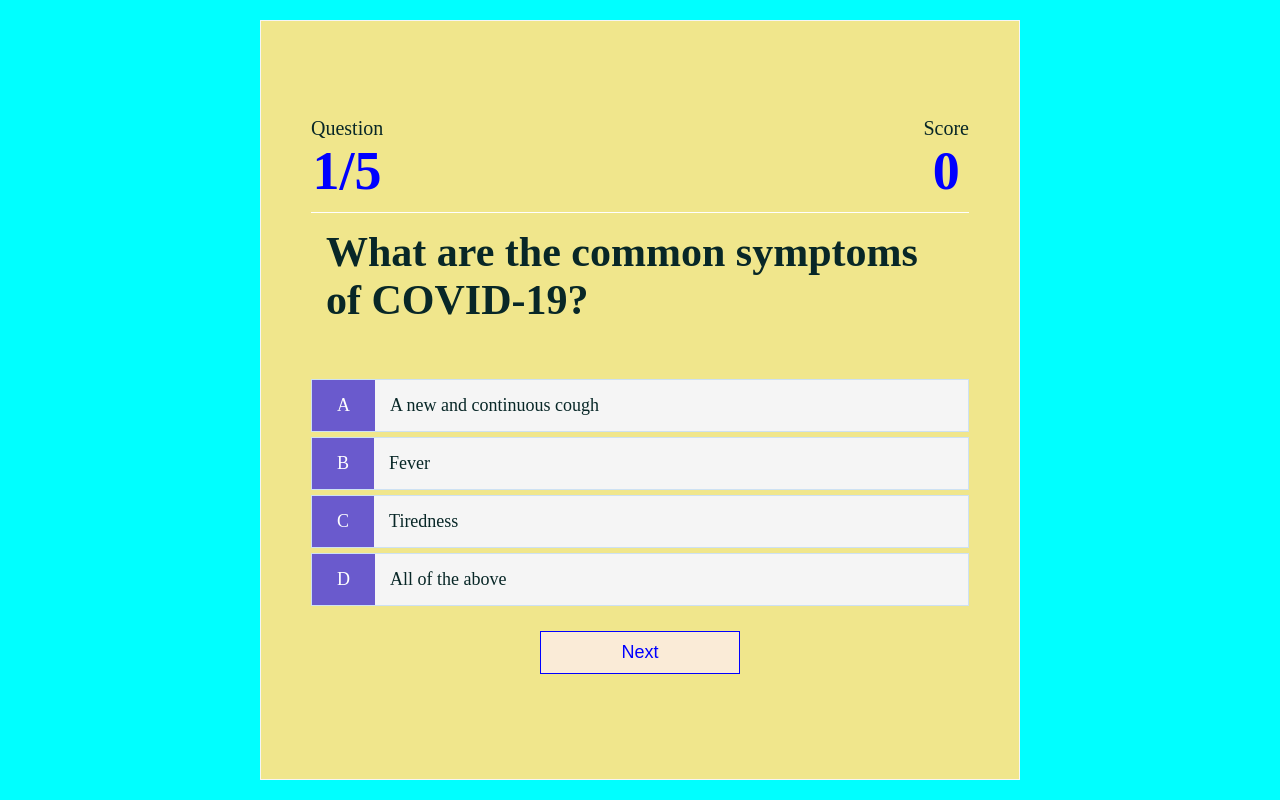
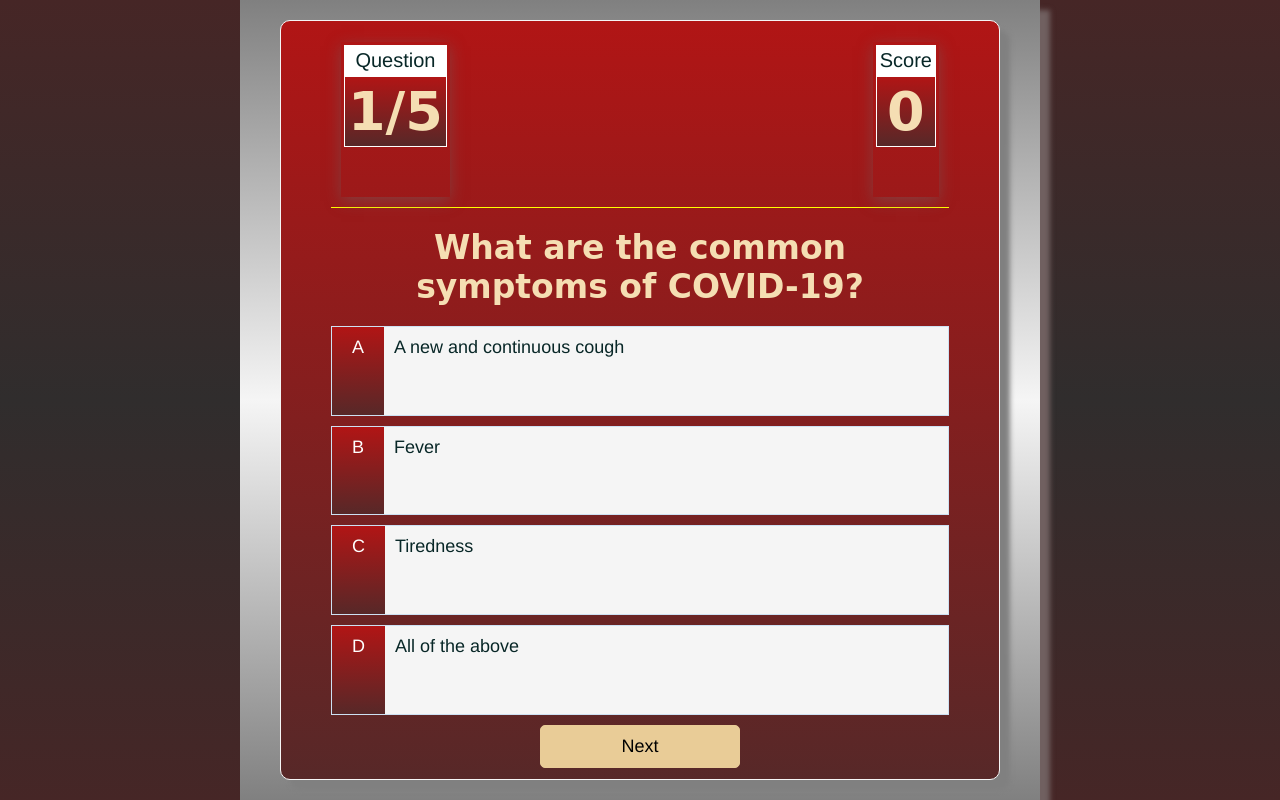
Before and after one commit to Gentlekboy/Front-End-Task-4, a plain HTML site: page quiz.html in a window 1280 px wide. Drawn offline with Linux system fonts and the light colour scheme.

Commit message:
Added Styling

```diff
--- a/quiz.css
+++ b/quiz.css
@@ -2,18 +2,67 @@
   box-sizing: border-box;
 }
 
+/*HEAD DISPLAY*/
+
+#head-display{
+  display: flex;
+  justify-content: space-between;
+  width: 100%;
+  height: 23.25%;
+  border-bottom: 0.1rem solid yellow;
+  padding: 1rem;
+  margin-top: 1rem;
+  margin-bottom: 1rem;
+}
+
+.head-display-prefix{
+  border: 0.1rem solid white;
+  padding: 0.3rem;
+  font-size: 2rem;
+  text-align: center;
+  background-color: white;
+}
+
+.head-display-main-text{
+  text-align: center;
+  border: 0.1rem solid white;
+  padding: 0.3rem;
+  background-image: linear-gradient( rgb(177, 21, 21), rgb(87, 40, 40));
+}
+
+#head-display-item{
+  padding: 0.3rem;
+  box-shadow: 0 0.4rem 1.4rem 0 rgb(112, 96, 96, 0.5);
+}
+
+#question{
+  display: block;
+  width: 100%;
+  text-align: center;
+  padding: 1rem;
+  margin: auto;
+}
+
 #quiz{
   border: 0.1rem solid whitesmoke;
-  padding: 5rem;
+  padding: 0.1rem 5rem;
   width: 100%;
   height: 100%;
-  background-color: khaki;
+  border-radius: 1rem;
+  box-shadow: 1rem 1rem 0.5rem gray;
+  background-image: linear-gradient( rgb(177, 21, 21), rgb(87, 40, 40));
+}
+
+#opt{
+  width: 100%;
+  height: 100%;
+  margin-top: 1rem;
 }
 
 .option{
   display: flex;
-  margin-bottom: 0.5rem;
   width: 100%;
+  height: 100%;
   font-size: 1.8rem;
   border: 0.1rem solid rgb(86, 165, 235, 0.25);
   background-color: whitesmoke;
@@ -22,19 +71,23 @@
 .option:hover{
   cursor: pointer;
   box-shadow: 0 0.4rem 1.4rem 0 rgb(85, 185, 215, 0.5);
-  transform: translateY(-0.1rem);
-  transition: transform 150ms;
+  transform: translateY(-0.4rem);
+  transition: transform 200ms;
 }
 
 .option-alphabet{
-  padding: 1.5rem 2.5rem;
-  background-color: slateblue;
+  display: block;
+  padding: 1rem 2rem;
+  background-image: linear-gradient( rgb(177, 21, 21), rgb(87, 40, 40));
   color: white;
+  height: auto;
 }
 
 .option-text{
-  padding: 1.5rem;
+  display: block;
+  padding: 1rem;
   width: 100%;
+  height: auto;
 }
 
 .correct{
@@ -44,7 +97,3 @@
 .incorrect{
   background-color: red;
 }
-
-.btn{
-  margin-top: 2rem;
-}
--- a/style.css
+++ b/style.css
@@ -1,5 +1,5 @@
 :root{
-  background-color: aqua;
+  background-image: linear-gradient(rgb(70, 38, 38), rgb(48, 45, 45), rgb(70, 38, 38));
   font-size: 62.5%;
 }
 
@@ -10,41 +10,48 @@
   color: rgb(8, 39, 39);
 }
 
-h1, h2, h3, h4{
-  margin-bottom: 1rem;
-}
-
+/*TEXTS*/
 h1{
+  font-family: cursive;
   font-size: 5.4rem;
-  color: blue;
+  color: wheat;
   margin-bottom: 5rem;
-}
-
-h1 > span{
-  font-size: 2.4rem;
-  font-weight: 500;
+  padding: 1rem;
+  text-align: center;
 }
 
 h2{
-  font-size: 4.2rem;
-  font-weight: 700;
-  margin-bottom: 4rem;
+  font-size: 3.3rem;
+  font-family: cursive;
+  color: wheat;
+  padding: 1rem;
+  text-align: center;
 }
 
-h3{
-  font-size: 2.8rem;
-  font-weight: 500;
+p{
+  font-family: 'Franklin Gothic Medium', 'Arial Narrow', Arial, sans-serif;
+}
+
+#totalScore{
+  font-size: 5.4rem;
+  font-family: cursive;
+  color: yellow;
+  padding: 1rem;
+  text-align: center;
 }
 
 .container{
-  width: 100vw;
+  width: 80%;
   height: 100vh;
   display: flex;
+  flex-direction: column;
   justify-content: center;
   align-items: center;
   max-width: 80rem;
   margin: 0 auto;
-  padding: 2rem;
+  padding: 2rem 4rem;
+  background-image: linear-gradient(gray, whitesmoke, gray);
+  box-shadow: 1rem 1rem 0.5rem rgb(112, 96, 96);
 }
 
 .container > *{
@@ -56,6 +63,11 @@ h3{
   flex-direction: column;
   justify-content: center;
   align-items: center;
+  border: 0.1rem solid whitesmoke;
+  border-radius: 1rem;
+  box-shadow: 1rem 1rem 0.5rem gray;
+  background-image: linear-gradient( rgb(177, 21, 21), rgb(87, 40, 40));
+  padding: 1.5rem 1rem;
 }
 
 .justify-center{
@@ -70,53 +82,37 @@ h3{
   display: none;
 }
 
+.footer-text{
+  display: flex;
+  justify-content: center;
+  align-items: center;
+  font-size: 2rem;
+  font-family: 'Franklin Gothic Medium', 'Arial Narrow', Arial, sans-serif;
+  position: absolute;
+  bottom: 1rem;
+  border-top: 0.12rem solid rgb(87, 40, 40);
+  width: 58%;
+  padding: 1rem 1rem 0.5rem 1rem;
+}
+
 /*Buttons*/
 .btn{
+  font-family: 'Franklin Gothic Medium', 'Arial Narrow', Arial, sans-serif;
   font-size: 1.8rem;
   padding: 1rem 0;
   width: 20rem;
   text-align: center;
-  border: 0.1rem solid blue;
+  border: 0.1rem solid rgb(233, 204, 151);
+  border-radius: 0.5rem;
+  margin-top: 1rem;
   margin-bottom: 1rem;
   text-decoration: none;
-  color: blue;
-  background-color: antiquewhite;
+  color: black;
+  background-color: rgb(233, 204, 151);
 }
 .btn:hover{
   cursor: pointer;
-  box-shadow: 0 0.4rem 1.4rem 0 rgb(85, 185, 215, 0.5);
-  transform: translateY(-0.1rem);
-  transition: transform 150ms;
+  box-shadow: 0 0.4rem 1.4rem 0 rgba(215, 137, 85, 0.5);
+  transform: scale(1.1);
+  transition: transform 250ms;
 }
-
-.btn[disabled]:hover{
-  cursor: not-allowed;
-  box-shadow: none;
-  transform: none;
-}
-
-/*HEAD DISPLAY*/
-
-#head-display{
-  display: flex;
-  justify-content: space-between;
-  width: 100%;
-  border-bottom: 0.1rem solid white;
-}
-
-.head-display-prefix{
-  font-size: 2rem;
-  text-align: center;
-}
-
-.head-display-main-text{
-  text-align: center;
-}
-
-#head-display-item{
-  margin-bottom: -4rem;
-}
-
-#question{
-  padding: 1.5rem;
-}
```
